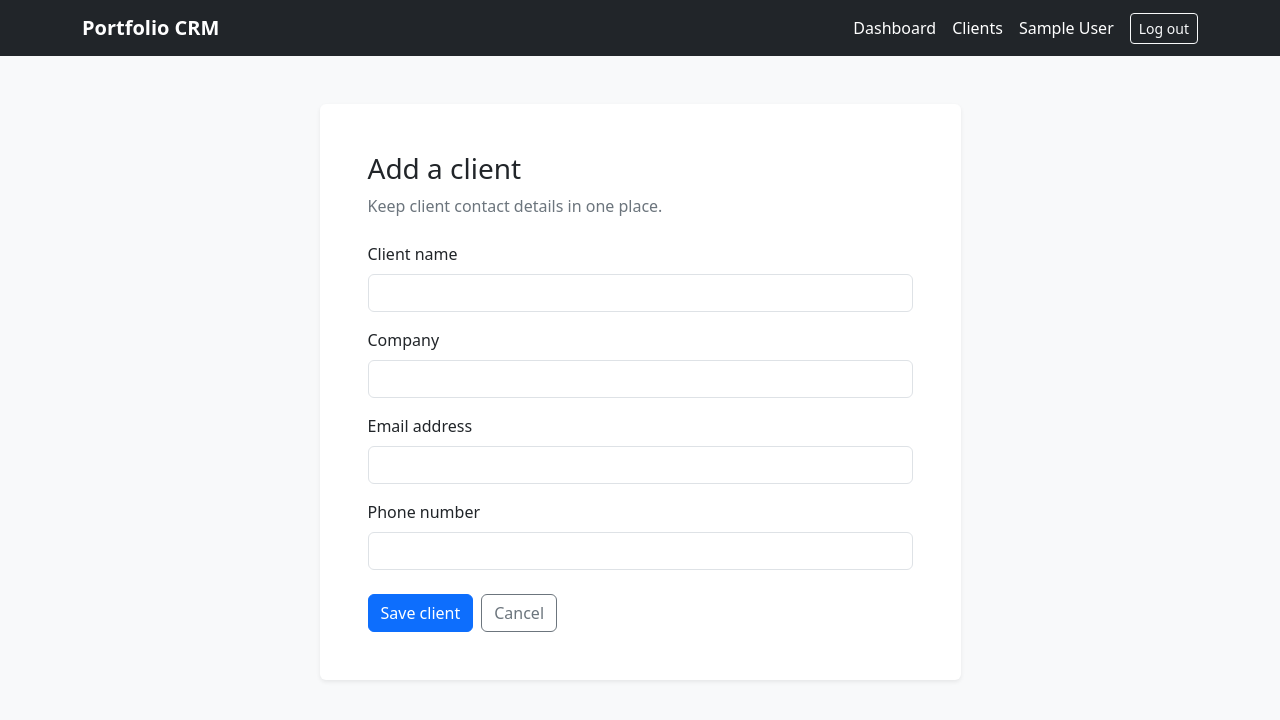
After one commit to EmanuelsWorldFZ/CRM-SYSTEM, a Flask app: page /clients/new in a window 1280 px wide. The commit adds this page. Shown: the top 720 px of the page. Run offline with Flask 3, Linux system fonts and the light colour scheme; the visitor is signed in with stand-in values (Sample User, id 1).

Commit message:
feat(clients): add owner-scoped client CRUD

```diff
--- a/crm/__init__.py
+++ b/crm/__init__.py
@@ -35,9 +35,11 @@ def create_app(test_config: dict | None = None) -> Flask:
         return db.session.get(User, user_id_int)
 
     from crm.auth import auth_blueprint
+    from crm.clients import clients_blueprint
     from crm.dashboard import dashboard_blueprint
 
     app.register_blueprint(auth_blueprint, url_prefix="/auth")
+    app.register_blueprint(clients_blueprint, url_prefix="/clients")
     app.register_blueprint(dashboard_blueprint)
 
     @app.get("/")
--- /dev/null
+++ b/crm/clients/forms.py
@@ -0,0 +1,27 @@
+from flask_wtf import FlaskForm
+from wtforms import StringField, SubmitField
+from wtforms.validators import DataRequired, Email, Length, Optional
+
+
+class ClientForm(FlaskForm):
+    name = StringField(
+        "Client name",
+        filters=[lambda value: value.strip() if value else value],
+        validators=[DataRequired(), Length(max=160)],
+    )
+    company = StringField(
+        "Company",
+        filters=[lambda value: value.strip() or None if value else None],
+        validators=[Optional(), Length(max=160)],
+    )
+    email = StringField(
+        "Email address",
+        filters=[lambda value: value.strip().lower() or None if value else None],
+        validators=[Optional(), Email(), Length(max=254)],
+    )
+    phone = StringField(
+        "Phone number",
+        filters=[lambda value: value.strip() or None if value else None],
+        validators=[Optional(), Length(max=40)],
+    )
+    submit = SubmitField("Save client")
--- /dev/null
+++ b/crm/clients/routes.py
@@ -0,0 +1,86 @@
+from flask import abort, flash, redirect, render_template, url_for
+from flask_login import current_user, login_required
+
+from crm.clients import clients_blueprint
+from crm.clients.forms import ClientForm
+from crm.extensions import db
+from crm.models import Client
+
+
+def _owned_client_or_404(client_id: int) -> Client:
+    client = db.session.execute(
+        db.select(Client).where(
+            Client.id == client_id,
+            Client.owner_id == current_user.id,
+        )
+    ).scalar_one_or_none()
+    if client is None:
+        abort(404)
+    return client
+
+
+@clients_blueprint.get("/")
+@login_required
+def index():
+    clients = db.session.execute(
+        db.select(Client)
+        .where(Client.owner_id == current_user.id)
+        .order_by(Client.name, Client.id)
+    ).scalars()
+    return render_template("clients/index.html", clients=clients)
+
+
+@clients_blueprint.route("/new", methods=["GET", "POST"])
+@login_required
+def create():
+    form = ClientForm()
+    if form.validate_on_submit():
+        client = Client(
+            name=form.name.data,
+            company=form.company.data,
+            email=form.email.data,
+            phone=form.phone.data,
+            owner_id=current_user.id,
+        )
+        db.session.add(client)
+        db.session.commit()
+        flash("Client added successfully.", "success")
+        return redirect(url_for("clients.index"))
+
+    return render_template("clients/form.html", form=form, title="Add a client")
+
+
+@clients_blueprint.get("/<int:client_id>")
+@login_required
+def detail(client_id: int):
+    client = _owned_client_or_404(client_id)
+    return render_template("clients/detail.html", client=client)
+
+
+@clients_blueprint.route("/<int:client_id>/edit", methods=["GET", "POST"])
+@login_required
+def edit(client_id: int):
+    client = _owned_client_or_404(client_id)
+    form = ClientForm(obj=client)
+    if form.validate_on_submit():
+        form.populate_obj(client)
+        db.session.commit()
+        flash("Client updated successfully.", "success")
+        return redirect(url_for("clients.detail", client_id=client.id))
+
+    return render_template(
+        "clients/form.html",
+        form=form,
+        title="Edit client",
+        client=client,
+    )
+
+
+@clients_blueprint.post("/<int:client_id>/delete")
+@login_required
+def delete(client_id: int):
+    client = _owned_client_or_404(client_id)
+    db.session.delete(client)
+    db.session.commit()
+    flash("Client deleted.", "success")
+    return redirect(url_for("clients.index"))
--- a/crm/models/__init__.py
+++ b/crm/models/__init__.py
@@ -1,3 +1,4 @@
+from crm.models.client import Client
 from crm.models.user import User, UserRole
 
-__all__ = ["User", "UserRole"]
+__all__ = ["Client", "User", "UserRole"]
--- a/crm/models/user.py
+++ b/crm/models/user.py
@@ -36,6 +36,11 @@ class User(UserMixin, db.Model):
         nullable=False,
         default=lambda: datetime.now(timezone.utc),
     )
+    clients = db.relationship(
+        "Client",
+        back_populates="owner",
+        cascade="all, delete-orphan",
+    )
 
     def set_password(self, password: str) -> None:
         self.password_hash = generate_password_hash(
--- a/crm/templates/base.html
+++ b/crm/templates/base.html
@@ -16,6 +16,7 @@
         <div class="d-flex align-items-center gap-3">
           {% if current_user.is_authenticated %}
             <a class="nav-link text-white" href="{{ url_for('dashboard.index') }}">Dashboard</a>
+            <a class="nav-link text-white" href="{{ url_for('clients.index') }}">Clients</a>
             <span class="navbar-text text-white">
               {{ current_user.first_name }} {{ current_user.last_name }}
             </span>
--- /dev/null
+++ b/crm/templates/clients/form.html
@@ -0,0 +1,52 @@
+{% extends "base.html" %}
+{% block title %}{{ title }} | Portfolio CRM{% endblock %}
+{% block content %}
+<div class="row justify-content-center">
+  <div class="col-md-9 col-lg-7">
+    <section class="card border-0 shadow-sm">
+      <div class="card-body p-4 p-md-5">
+        <h1 class="h3 mb-2">{{ title }}</h1>
+        <p class="text-secondary mb-4">Keep client contact details in one place.</p>
+        <form method="post" novalidate>
+          {{ form.hidden_tag() }}
+          <div class="mb-3">
+            {{ form.name.label(class="form-label") }}
+            {{ form.name(class="form-control" ~ (" is-invalid" if form.name.errors else "")) }}
+            {% for error in form.name.errors %}
+              <div class="invalid-feedback">{{ error }}</div>
+            {% endfor %}
+          </div>
+          <div class="mb-3">
+            {{ form.company.label(class="form-label") }}
+            {{ form.company(class="form-control" ~ (" is-invalid" if form.company.errors else "")) }}
+            {% for error in form.company.errors %}
+              <div class="invalid-feedback">{{ error }}</div>
+            {% endfor %}
+          </div>
+          <div class="mb-3">
+            {{ form.email.label(class="form-label") }}
+            {{ form.email(class="form-control" ~ (" is-invalid" if form.email.errors else ""), autocomplete="email") }}
+            {% for error in form.email.errors %}
+              <div class="invalid-feedback">{{ error }}</div>
+            {% endfor %}
+          </div>
+          <div class="mb-4">
+            {{ form.phone.label(class="form-label") }}
+            {{ form.phone(class="form-control" ~ (" is-invalid" if form.phone.errors else ""), autocomplete="tel") }}
+            {% for error in form.phone.errors %}
+              <div class="invalid-feedback">{{ error }}</div>
+            {% endfor %}
+          </div>
+          <div class="d-flex gap-2">
+            {{ form.submit(class="btn btn-primary") }}
+            <a class="btn btn-outline-secondary"
+               href="{{ url_for('clients.detail', client_id=client.id) if client else url_for('clients.index') }}">
+              Cancel
+            </a>
+          </div>
+        </form>
+      </div>
+    </section>
+  </div>
+</div>
+{% endblock %}
--- a/crm/templates/dashboard/index.html
+++ b/crm/templates/dashboard/index.html
@@ -26,7 +26,7 @@
             <div>
               <h3 class="h6 mb-1">Build your client list</h3>
               <p class="text-secondary mb-0">
-                Client management is the next workspace capability being added.
+                <a href="{{ url_for('clients.index') }}">View and manage your clients</a>
               </p>
             </div>
           </div>
```
Also changed, not shown: crm/clients/__init__.py (added, +9 -0 lines), crm/models/client.py (added, +32 -0 lines), crm/templates/clients/detail.html (added, +54 -0 lines), crm/templates/clients/index.html (added, +55 -0 lines), tests/test_clients.py (added, +116 -0 lines), README.md.
